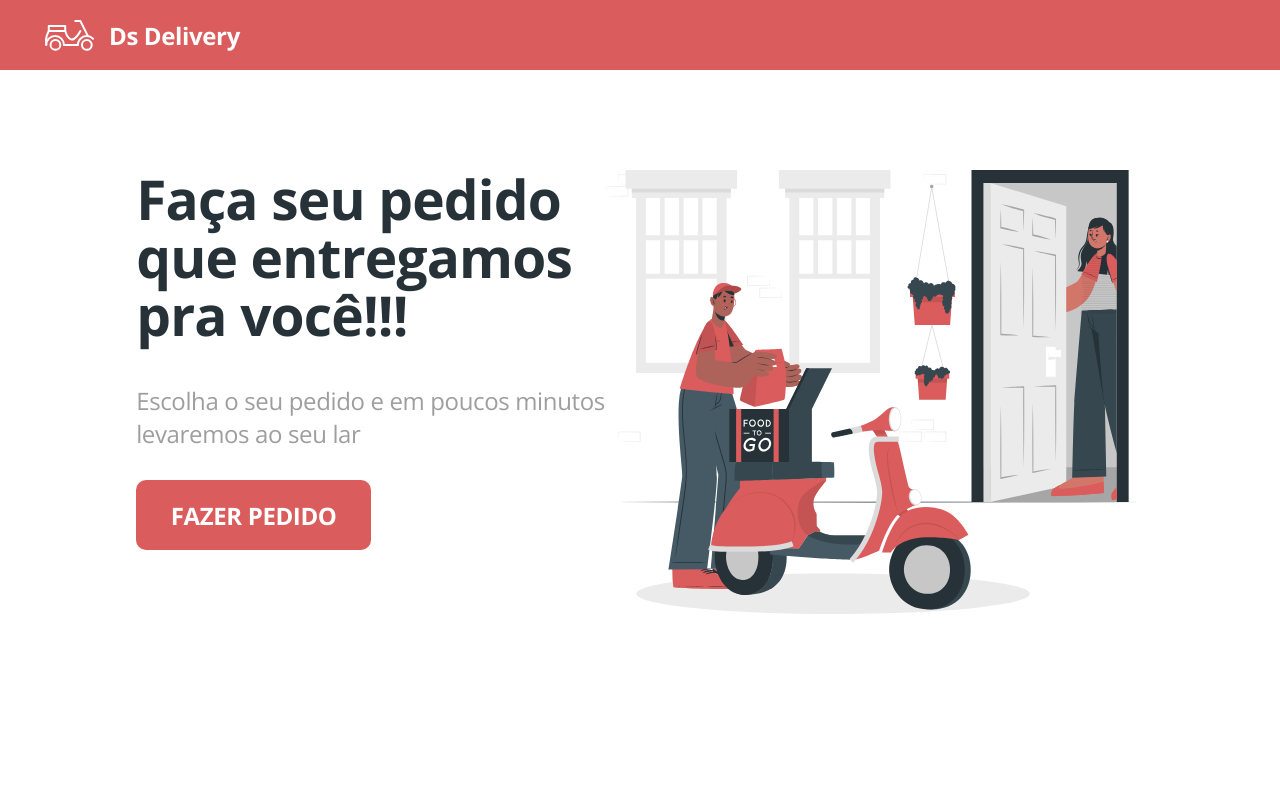
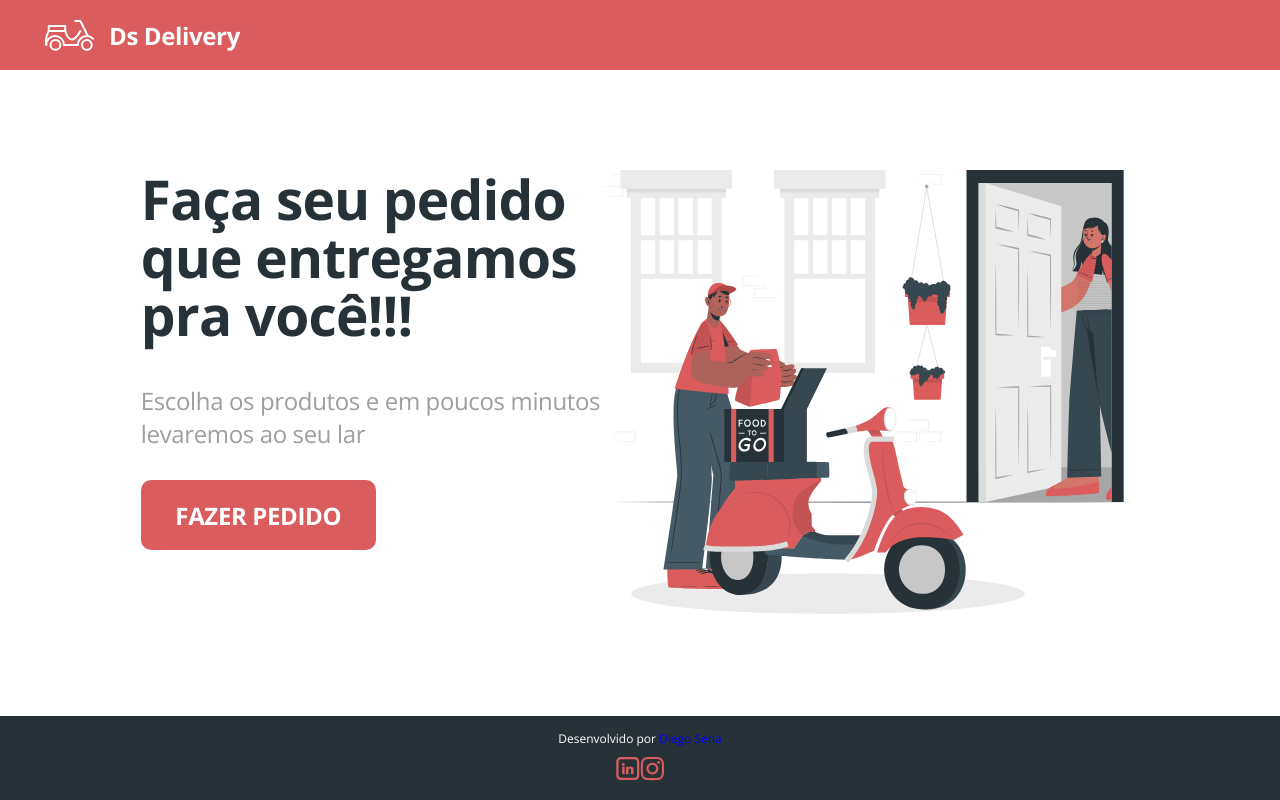
Before and after one commit to diegosena7/PizzariaProject, a React (Create React App) app in the folder front-web/: page / in a window 1280 px wide. Built offline with nearby package versions, Linux system fonts and the light colour scheme; the HTML template or start-up script is replaced by a standard one.

Commit message:
Footer ok

```diff
--- a/front-web/src/App.tsx
+++ b/front-web/src/App.tsx
@@ -1,13 +1,14 @@
 import './App.css';
+import Footer from './Footer';
 import Home from './Home';
 import NavBar from './Navbar';
 
 function App() {
   return (
-    <div >
+    < >
      <NavBar />
      <Home />
-    </div>
+    </>
   );
 }
 
--- /dev/null
+++ b/front-web/src/Footer/index.tsx
@@ -0,0 +1,22 @@
+import './styles.css';
+import {ReactComponent as Linkedin} from './linkedin.svg';
+import {ReactComponent as Instagram} from './instagram.svg';
+
+function Footer(){
+    return(
+        <footer className="main-footer">
+            Desenvolvido por <a href="https://diegossena.com.br/" target="_new">
+                Diego Sena
+            </a>
+            <div className="footer-icons"></div>
+            <a href="https://www.linkedin.com/in/diego-sena-03916b139/" target="_new">
+                <Linkedin/>
+            </a>
+
+            <a href="https://www.instagram.com/diegosena_7/" target="_new">
+                <Instagram/>
+            </a>
+        </footer>
+    )
+}
+export default Footer;
--- /dev/null
+++ b/front-web/src/Footer/styles.css
@@ -0,0 +1,20 @@
+.main-footer {
+    padding-top: 15px;
+    padding-bottom: 15px;
+    background-color: var(--dark-color);
+    font-weight: normal;
+    font-size: 12px;
+    line-height: 16px;
+    text-align: center;
+    color: #FFF;
+  }
+
+  .footer-icons {
+    margin-top: 10px;
+    display: flex;
+    justify-content: center;
+  }
+
+  .footer-icons > * {
+    margin-right: 5px;
+  }
--- a/front-web/src/Home/index.tsx
+++ b/front-web/src/Home/index.tsx
@@ -1,18 +1,33 @@
-import './styles.css';
-import {ReactComponent as MainImage} from './main.svg';
+import "./styles.css";
+import { ReactComponent as MainImage } from "./main.svg";
+import Footer from "../Footer";
 
-function Home(){
-    return(
+function Home() {
+  return (
+    <>
       <div className="home-container">
         <div className="home-content">
           <div className="home-actions">
-                   <h1 className="home-title">Faça seu pedido<br/> que entregamos <br/> pra você!!!</h1>
-                   <h3 className="home-subtitle">Escolha o seu pedido e em poucos minutos <br/> levaremos ao seu lar</h3>
-                   <a href="orders" className="home-btn-order">FAZER PEDIDO</a>
+            <h1 className="home-title">
+              Faça seu pedido
+              <br /> que entregamos <br /> pra você!!!
+            </h1>
+            <h3 className="home-subtitle">
+              Escolha os produtos e em poucos minutos <br /> levaremos ao seu
+              lar
+            </h3>
+            <a href="orders" className="home-btn-order">
+              FAZER PEDIDO
+            </a>
           </div>
-               <div className="home-image"> <MainImage/> </div>
+          <div className="home-image">
+            <MainImage />
           </div>
         </div>
-    )
+      </div>
+
+      <Footer/>
+    </>
+  );
 }
 export default Home;
```
Also changed, not shown: front-web/src/Footer/instagram.svg (added), front-web/src/Footer/linkedin.svg (added). Lines whose indentation alone changed are shown as unchanged.
